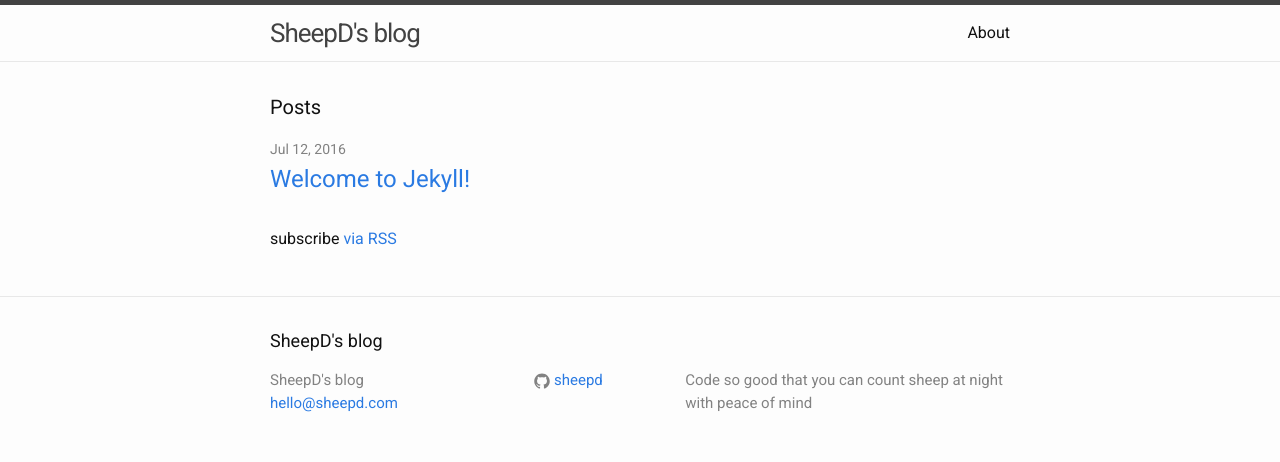
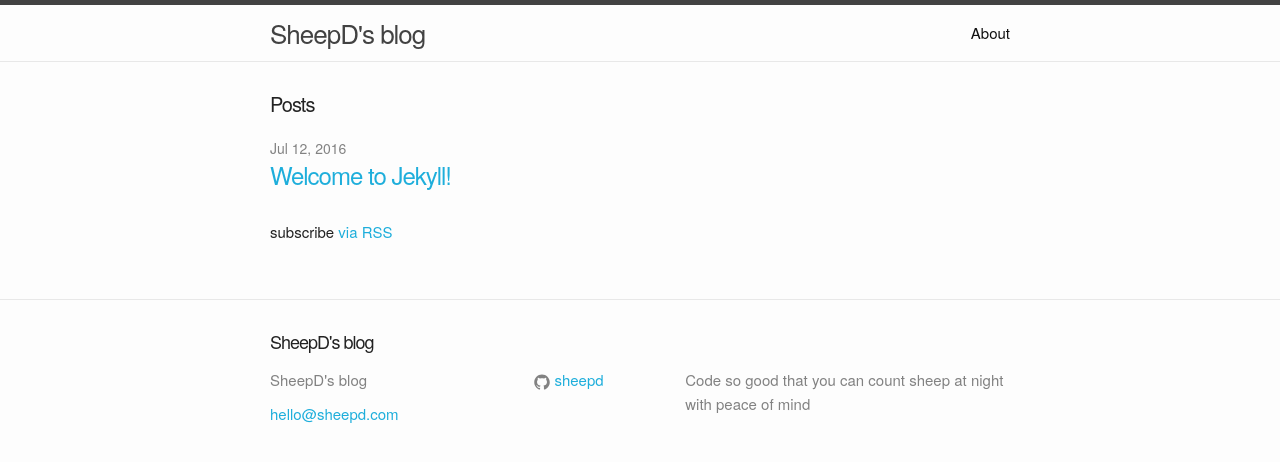
Before and after one commit to SheepD/sheepd.github.io, a Jekyll site: the page built from index.html, in a window 1280 px wide. Shown: the top 462 px of the page. Built offline with Jekyll 4.4.1, drawn with Linux system fonts in a browser that asks for light colours.

Commit message:
* add favicons * add skeleton js to head as well as new favicons * only use roboto font

```diff
--- a/_includes/head.html
+++ b/_includes/head.html
@@ -2,6 +2,8 @@
   <meta charset="utf-8">
   <meta http-equiv="X-UA-Compatible" content="IE=edge">
   <meta name="viewport" content="width=device-width, initial-scale=1">
+  <link rel="icon" type="image/png" href="favicon-32x32.png" sizes="32x32" />
+  <link rel="icon" type="image/png" href="favicon-16x16.png" sizes="16x16" />
 
   <title>{% if page.title %}{{ page.title | escape }}{% else %}{{ site.title | escape }}{% endif %}</title>
   <meta name="description" content="{% if page.excerpt %}{{ page.excerpt | strip_html | strip_newlines | truncate: 160 }}{% else %}{{ site.description }}{% endif %}">
@@ -11,4 +13,5 @@
   <link rel="alternate" type="application/rss+xml" title="{{ site.title }}" href="{{ "/feed.xml" | prepend: site.baseurl | prepend: site.url }}">
 
   <link href="https://fonts.googleapis.com/css?family=Roboto" rel="stylesheet">
+  <link rel="stylesheet" href="https://cdnjs.cloudflare.com/ajax/libs/skeleton/2.0.4/skeleton.min.css" integrity="sha256-2YQRJMXD7pIAPHiXr0s+vlRWA7GYJEK0ARns7k2sbHY=" crossorigin="anonymous" />
 </head>
--- a/css/main.scss
+++ b/css/main.scss
@@ -6,7 +6,7 @@
 
 
 // Our variables
-$base-font-family: "Roboto", "Helvetica Neue", Helvetica, Arial, sans-serif;
+$base-font-family: "Roboto", sans-serif;
 $base-font-size:   16px;
 $base-font-weight: 400;
 $small-font-size:  $base-font-size * 0.875;
```
Also changed, not shown: favicon-16x16.png (added), favicon-32x32.png (added), favicon.ico (added).
